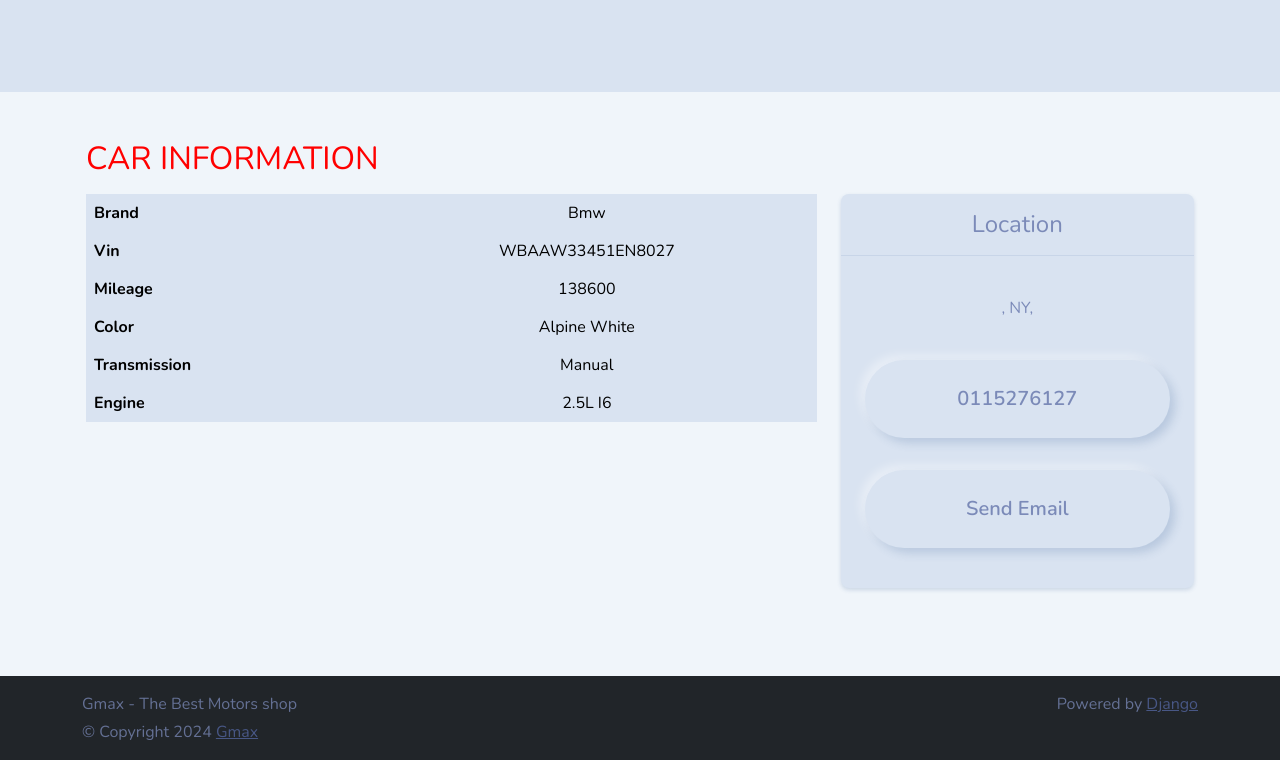
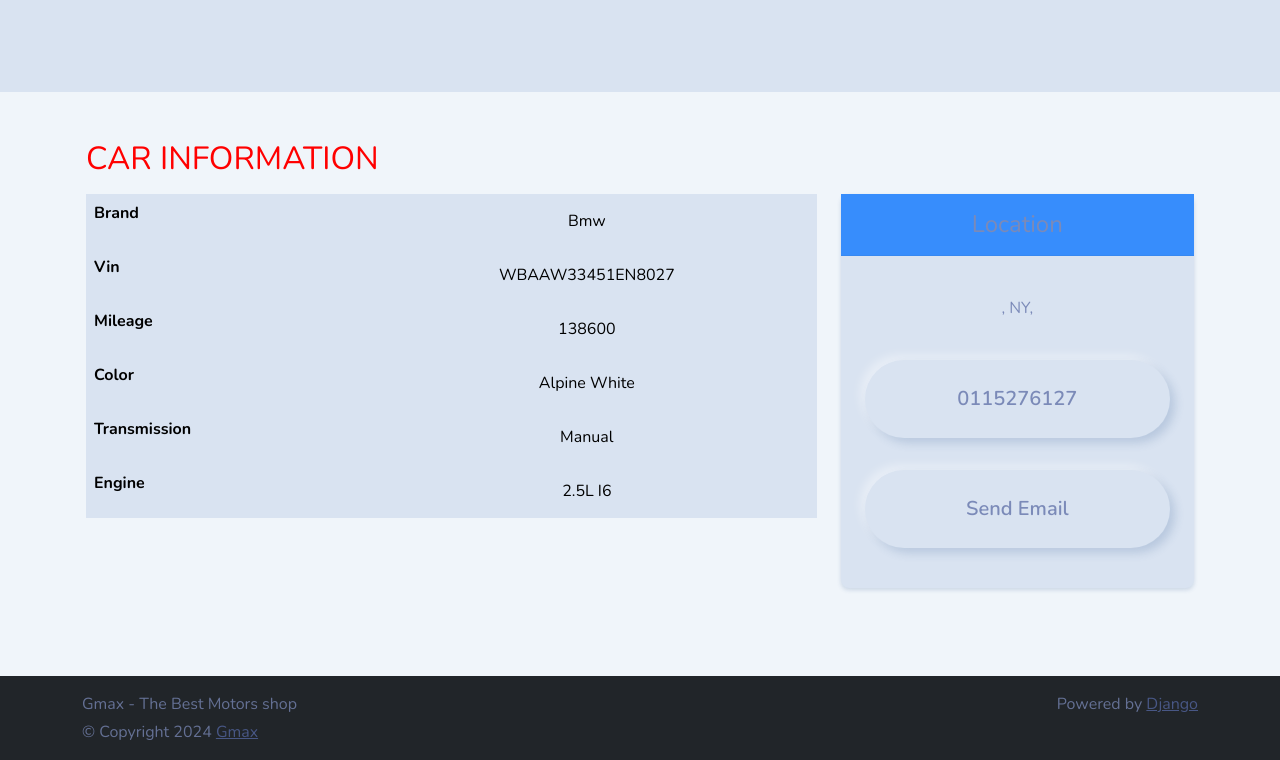
Before and after one commit to 2003gichohiwaweru/Gmax_Web_App, a Django app: page /listing/058d735c-064a-4adb-8527-4df058f0468b/ in a window 1280 px wide. Shown: the part 520-1280 px from the top of the page. Run offline with Django 5.2, Linux system fonts and the light colour scheme; a user stored in the database is signed in; data comes from the database, SQL or seed files in the repository; some libraries are stand-ins or nearby versions.

Commit message:
listing.html

```diff
--- a/src/main/templates/views/listing.html
+++ b/src/main/templates/views/listing.html
@@ -34,28 +34,28 @@
                         <table class="table text-center">
                             <tbody>
                                 <tr>
-                                    <th scope="row" class="text text-start mx-5">Brand</th>
-                                    <td>{{ listing.brands|capfirst}}</td>
+                                    <th scope="row" class="text text-start">Brand</th>
+                                    <td class="py-3">{{ listing.brands|capfirst}}</td>
                                 </tr>
                                 <tr>
                                     <th scope="row" class="text text-start">Vin</th>
-                                    <td>{{ listing.vin|capfirst}}</td>
+                                    <td class="py-3">{{ listing.vin|capfirst}}</td>
                                 </tr>
                                 <tr>
                                     <th scope="row" class="text text-start">Mileage</th>
-                                    <td>{{ listing.mileage}}</td>
+                                    <td class="py-3">{{ listing.mileage}}</td>
                                 </tr>
                                 <tr>
                                     <th scope="row" class="text text-start">Color</th>
-                                    <td>{{ listing.color|capfirst}}</td>
+                                    <td class="py-3">{{ listing.color|capfirst}}</td>
                                 </tr>
                                 <tr>
                                     <th scope="row" class="text text-start">Transmission</th>
-                                    <td>{{ listing.transmission|capfirst}}</td>
+                                    <td class="py-3">{{ listing.transmission|capfirst}}</td>
                                 </tr>
                                 <tr>
                                     <th scope="row" class="text text-start">Engine</th>
-                                    <td>{{ listing.engine|capfirst}}</td>
+                                    <td class="py-3">{{ listing.engine|capfirst}}</td>
                                 </tr>
                             </tbody>
                         </table>
@@ -64,14 +64,14 @@
                 <!--Stling for the Location part-->
                 <div class="col-lg-4">
                     <div class="card mb-4 rounded-3 shadow-sm">
-                        <div class="card-header py-3">
-                            <h4 class="my-0 fw-normal">Location</h4>
+                        <div class="card-header py-3 bg-primary">
+                            <h4 class="my-0 fw-normal ">Location</h4>
 
                         </div>
                         <div class="card-body">
                             <ul class="list-unstyled mt-3 mb-4">
                                 <li>{{listing.location.city}}, {{listing.location.state}},
-                                    {{listing.location.zip_code}}<li>
+                                    {{listing.location.zip_code}}</li>
                             </ul>
                             <button class="btn btn-lg w-100 btn-success my-3">
                                 {{listing.seller.phone_number}}</button>
```
